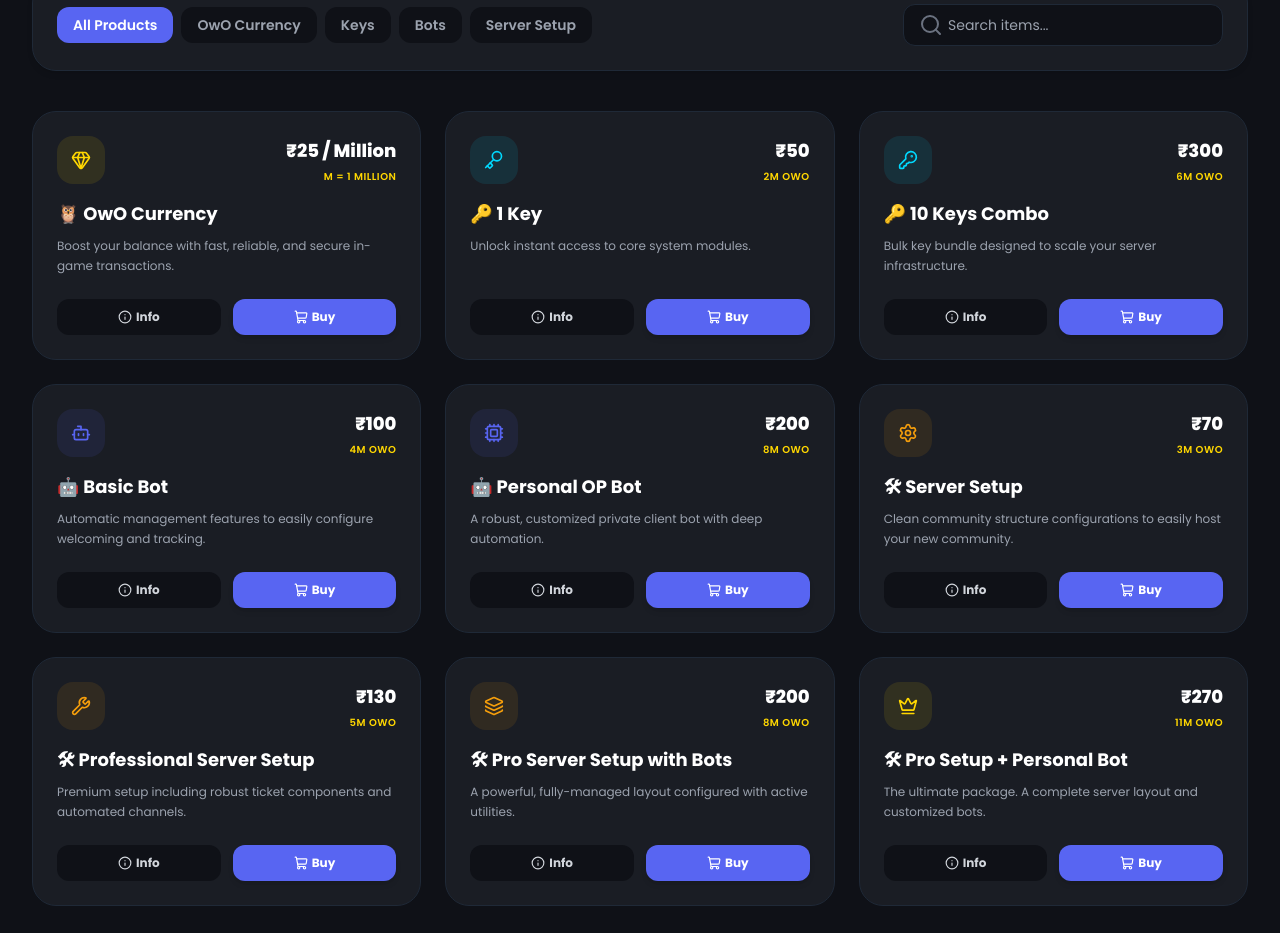
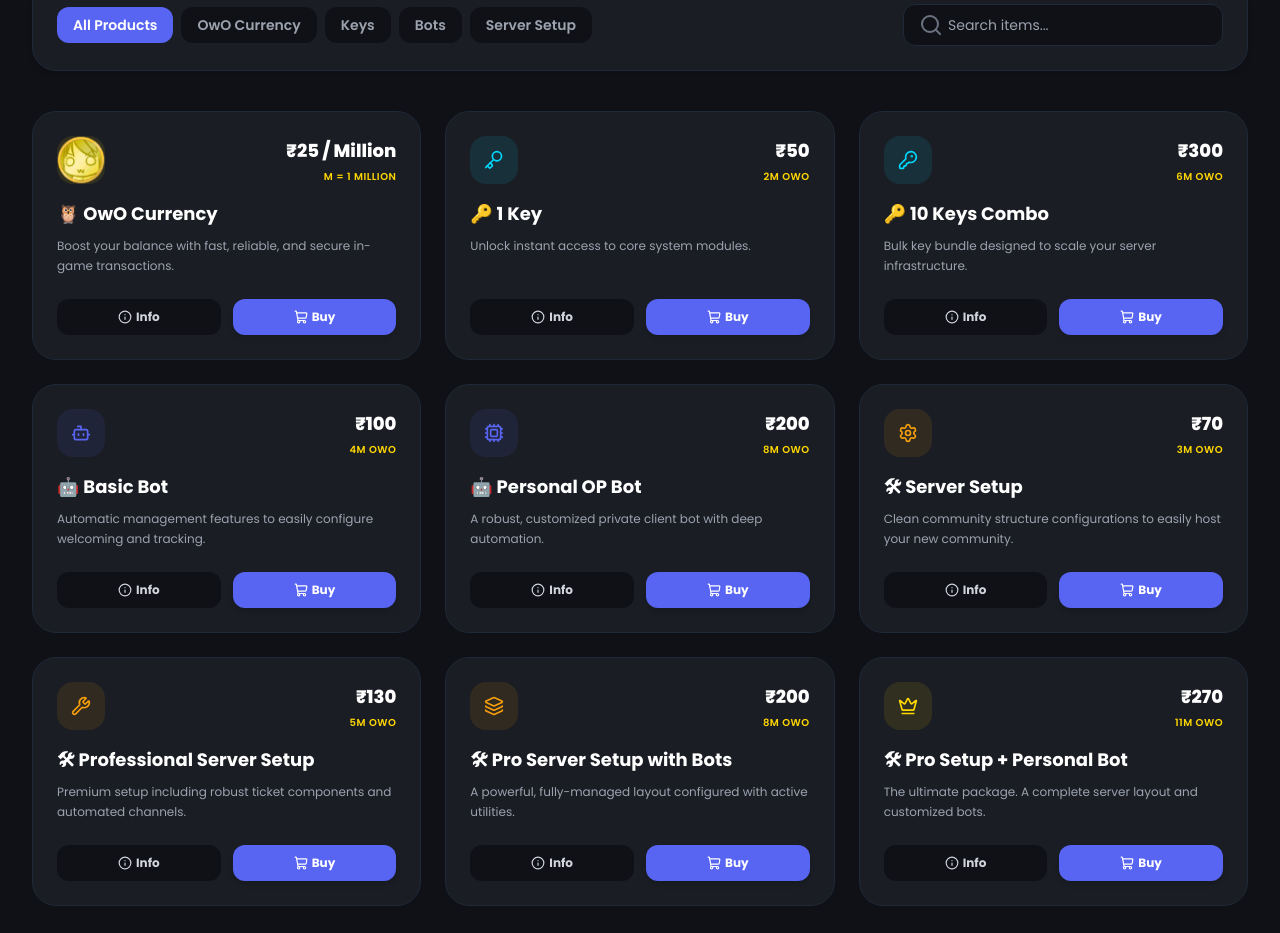
Before and after one commit to Arshwinder-0/TDS-BOTs, a plain HTML site: page index.html in a window 1280 px wide. Shown: the part 1294-2227 px from the top of the page. Drawn offline with nearby package versions, Linux system fonts and the light colour scheme.

Commit message:
Modify card structure to support images or icons
Updated card layout to include an image if available, otherwise fallback to icon.

```diff
--- a/index.html
+++ b/index.html
@@ -858,9 +858,13 @@
           card.innerHTML = `
             <div>
               <div class="flex items-center justify-between mb-4">
-                <div class="w-12 h-12 rounded-2xl flex items-center justify-center ${p.colorClass}">
-                  <i data-lucide="${p.icon}" class="w-5 h-5"></i>
-                </div>
+                <div class="w-12 h-12 rounded-2xl overflow-hidden flex items-center justify-center ${p.colorClass}">
+  ${
+    p.image
+      ? `<img src="${p.image}" class="w-full h-full object-cover">`
+      : `<i data-lucide="${p.icon}" class="w-5 h-5"></i>`
+  }
+</div>
 
                 <!-- Display Large Pricing clearly (INR + OwO equivalents) -->
                 <div class="text-right">
```
